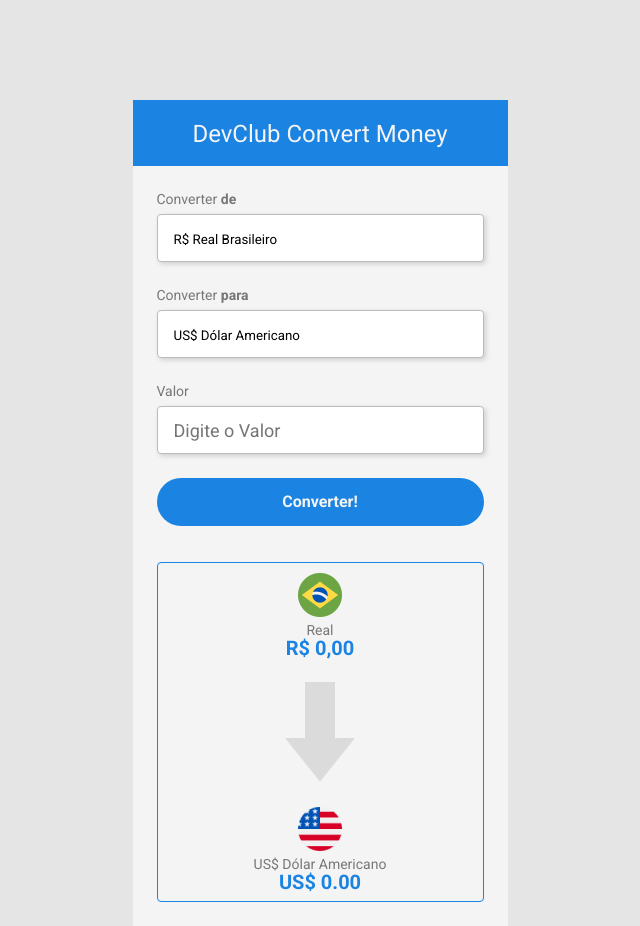
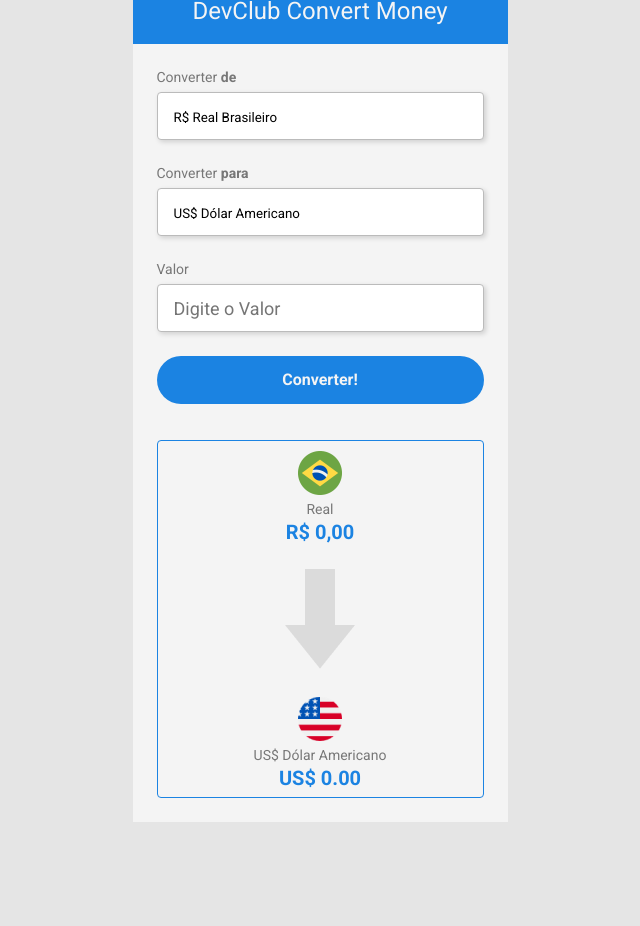
Before and after one commit to jvitorgodoy92/Conversor, a plain HTML site: page index.html in a window 1280 px wide. Shown: the whole page, without its empty margins (320-960 px from the left). After the commit the page ends 822 px from the top, so only its background shows below. Drawn offline with Linux system fonts and the light colour scheme.

Commit message:
first commit

```diff
--- a/style.css
+++ b/style.css
@@ -9,26 +9,31 @@
 
 body{
     background-color: #E5E5E5;
+    justify-content: center;
+    display: flex;
+    align-items: center;
+    height: 100vh;
 }
 header{
     background-color: #1B83E2;
     height: 66px;
+    display: flex;
+    justify-content: center;
+    align-items: center;
 }
 
 h1{
     font-weight: 400;
     font-size: 24px;
     color: #F4F4F4;
-    text-align: center;
-    padding-top: 25px;
+
 
 }
 
 .container{
     width:  375px;
     background-color: #F4F4F4;
-    margin: 0 auto;
-    margin-top: 100px;
+
 
 }
 
@@ -98,11 +103,19 @@ button:active{
 section{
     border: 1px solid #1B83E2;
     border-radius: 4px;
+    display: flex;
+    justify-content: center;
+    align-items: center;
+    flex-direction: column;
+    gap: 18px;
 }
 
 .currency-container{
-    text-align: center;
-    padding: 10px;
+   padding: 10px;
+   display: flex;
+   flex-direction: column;
+   align-items: center;
+   gap: 5px;
 }
 
 .currency-name{
@@ -118,10 +131,6 @@ section{
     color: #1B83E2;
 }
 
-.arrow-icon{
-     margin: 15px auto;
-     display: block;
-}
 
 .icons-currency{
     Width: 44px;
```
